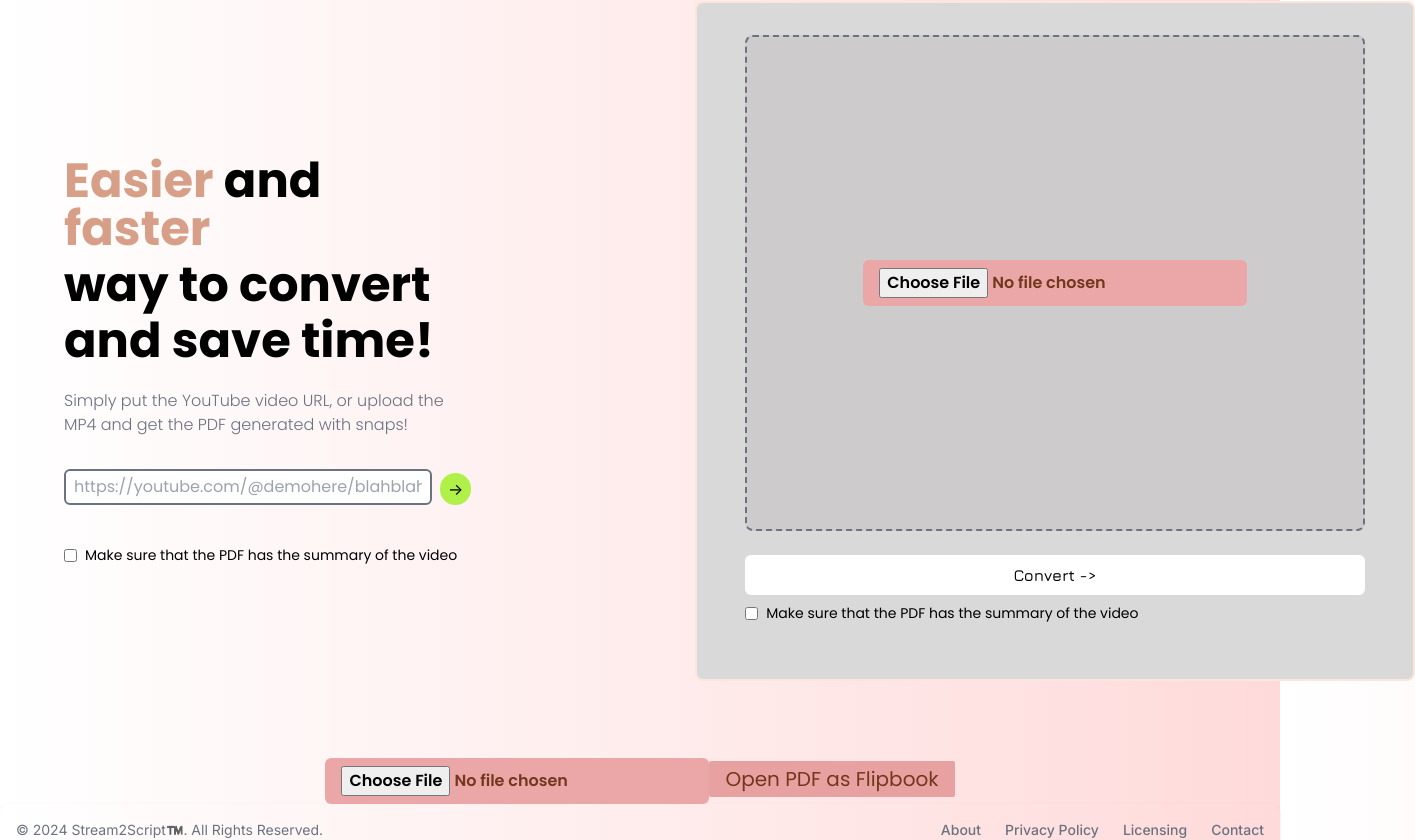
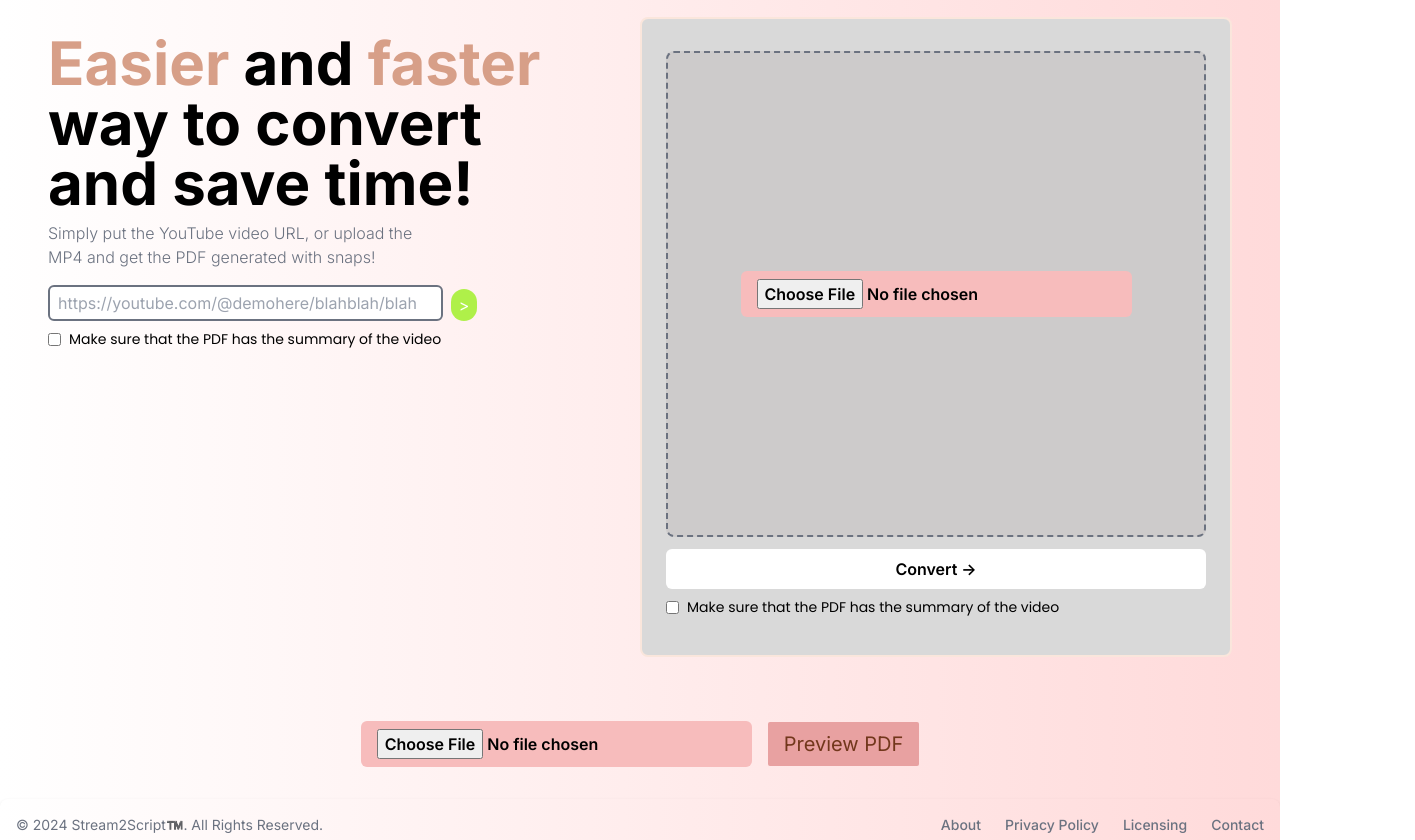
Before and after one commit to 0Armaan025/stream2script, a Next.js app: page /convert in a window 1280 px wide. Shown: the part 98-938 px from the top of the page, 1415 px wide, since content can reach past the window. Built offline with nearby package versions, Linux system fonts and the light colour scheme.

Commit message:
everything works, time to delpoy this now

```diff
--- a/src/app/convert/page.tsx
+++ b/src/app/convert/page.tsx
@@ -1,23 +1,16 @@
 "use client";
-import React, { useState, useEffect } from "react";
+import React, { useState } from "react";
 import Navbar from "@/components/navbar/Navbar";
 import Footer from "@/components/footer/Footer";
 import axios from "axios";
 import "./convertpage.css";
-import FlipbookViewer from "./Flipbook";
 
 const ConvertPage: React.FC = () => {
   const [videoLink, setVideoLink] = useState<string>("");
   const [file, setFile] = useState<File | null>(null);
   const [shouldSummarize, setShouldSummarize] = useState<boolean>(false);
   const [loading, setLoading] = useState<boolean>(false);
-  const [pdfImages, setPdfImages] = useState<string[]>([]);
-  const [showFlipbook, setShowFlipbook] = useState<boolean>(false);
-
-  const handleFlipbookOpen = () => {
-    // Toggle the state to show the flipbook
-    setShowFlipbook(!showFlipbook);
-  };
+  const [pdfPreviewUrl, setPdfPreviewUrl] = useState<string>("");
 
   const handleInputChange = (e: React.ChangeEvent<HTMLInputElement>) => {
     setVideoLink(e.target.value);
@@ -33,45 +26,41 @@ const ConvertPage: React.FC = () => {
     }
   };
 
+  const handleShowFileChange = (e: React.ChangeEvent<HTMLInputElement>) => {
+    if (e.target.files && e.target.files.length > 0) {
+      const selectedFile = e.target.files[0];
+      setPdfPreviewUrl(URL.createObjectURL(selectedFile));
+    }
+  };
+
   const handleConvertClick = async () => {
     setLoading(true);
     setVideoLink("");
     try {
+      let endpoint = "get-pdf";
       if (file) {
         const formData = new FormData();
         formData.append("video", file);
         formData.append("shouldSummarize", shouldSummarize.toString());
-
-        const response = await axios.post(
-          "https://5000-0armaan025-stream2scrip-b9k60oacmtb.ws-us114.gitpod.io/upload-video",
+        endpoint = "upload-video";
+        await axios.post(
+          `https://5000-0armaan025-stream2scrip-b9k60oacmtb.ws-us114.gitpod.io/${endpoint}`,
           formData,
-          {
-            responseType: "blob",
-          }
+          { responseType: "blob" }
         );
-        const url = window.URL.createObjectURL(new Blob([response.data]));
-        const link = document.createElement("a");
-        link.href = url;
-        link.setAttribute("download", "output.pdf");
-        document.body.appendChild(link);
-        link.click();
       } else if (videoLink) {
-        const endpoint = shouldSummarize ? "summarize" : "get-pdf";
-        const response = await axios.get(
+        endpoint = shouldSummarize ? "summarize" : "get-pdf";
+        await axios.get(
           `https://5000-0armaan025-stream2scrip-b9k60oacmtb.ws-us114.gitpod.io/${endpoint}`,
           {
             params: { video_link: videoLink },
             responseType: "blob",
           }
         );
-        const url = window.URL.createObjectURL(new Blob([response.data]));
-        const link = document.createElement("a");
-        link.href = url;
-        link.setAttribute("download", "output.pdf");
-        document.body.appendChild(link);
-        link.click();
       } else {
-        alert("Please provide a YouTube video link or upload a file.");
+        throw new Error(
+          "Please provide a YouTube video link or upload a file."
+        );
       }
     } catch (error) {
       console.error("Error during conversion:", error);
@@ -83,136 +72,118 @@ const ConvertPage: React.FC = () => {
     }
   };
 
+  const PdfPreview = () => {
+    if (pdfPreviewUrl) {
+      return (
+        <object
+          className="mt-4"
+          data={pdfPreviewUrl}
+          type="application/pdf"
+          width="80%"
+          height="400px"
+        >
+          <p>PDF Preview could not be displayed.</p>
+        </object>
+      );
+    }
+    return null;
+  };
+
   return (
     <>
       <Navbar />
       <div className="convertPage">
-        <div className="flex flex-row justify-start items-center">
-          <div className="flex flex-col justify-center items-start ml-16 mt-8">
-            <h3
-              className="font-bold text-5xl mt-2"
-              style={{ fontFamily: "Poppins" }}
-            >
-              <span style={{ color: "#d79f88", fontFamily: "Poppins" }}>
-                Easier
-              </span>{" "}
-              and{" "}
-              <span style={{ color: "#d79f88", fontFamily: "Poppins" }}>
-                faster
-              </span>
-            </h3>
-            <h3
-              className="font-bold text-5xl mt-2"
-              style={{ fontFamily: "Poppins" }}
-            >
-              way to convert
-            </h3>
-            <h3
-              className="font-bold text-5xl mt-2"
-              style={{ fontFamily: "Poppins" }}
-            >
+        <div className="flex flex-col md:flex-row justify-between items-start mx-4 md:mx-12 my-8">
+          <div className="flex flex-col w-full md:w-1/2 mb-4 md:mb-0 mt-4">
+            <h3 className="font-bold text-6xl mb-2">
+              <span style={{ color: "#d79f88" }}>Easier</span> and{" "}
+              <span style={{ color: "#d79f88" }}>faster</span>
+              <br /> way to convert
+              <br />
               and save time!
             </h3>
-            <br />
-            <h4
-              className="w-96 mb-4 font-light text-gray-500"
-              style={{ fontFamily: "Poppins" }}
-            >
+            <h4 className="font-light text-gray-500 mb-4 w-96">
               Simply put the YouTube video URL, or upload the MP4 and get the
               PDF generated with snaps!
             </h4>
-            <div className="flex flex-row">
+            <div className="flex flex-col md:flex-row items-start w-full">
               <input
                 type="text"
-                className="mb-8 mt-4 px-2 py-1 rounded-md w-[23rem] border-2 border-gray-500"
-                style={{ fontFamily: "Poppins" }}
+                className="mb-4 md:mb-0 px-2 py-1 rounded-md border-2 border-gray-500 w-full md:w-2/3"
                 placeholder="https://youtube.com/@demohere/blahblah/blah"
                 value={videoLink}
                 onChange={handleInputChange}
               />
-              <input
-                type="button"
-                value="->"
-                className="mt-5 px-2 ml-2 rounded-full cursor-pointer transition-all hover:bg-[#86c029] bg-[#aff049] h-8"
+              <button
+                className="mt-1 md:ml-2 px-2 py-1 rounded-full bg-[#aff049] text-white hover:bg-[#86c029] transition-all"
                 onClick={handleConvertClick}
-              />
+              >
+                &gt;
+              </button>
             </div>
-            <div className="flex mt-2 flex-row justify-start items-center">
+            <div className="flex mt-2 items-center">
               <input
                 type="checkbox"
                 className="mr-2"
                 checked={shouldSummarize}
                 onChange={handleCheckboxChange}
               />
-              <h4 style={{ fontFamily: "Poppins" }} className="text-sm">
+              <p className="text-sm" style={{ fontFamily: "Poppins" }}>
                 Make sure that the PDF has the summary of the video
-              </h4>
+              </p>
             </div>
           </div>
-          <div className="flex flex-col justify-center items-center ml-56">
-            <div className="uploadFileBoxContainer h-[85vh] w-[90vh] border-2 px-12 py-8 border-[#fae6dc] bg-[#d9d9d9] rounded-lg mt-4 mb-4">
-              <div className="flex flex-col justify-center items-center bg-[#cdcbcb] w-full h-[62vh] border-dashed border-2 border-gray-500 rounded-lg">
+          <div className="flex flex-col w-full md:w-1/2 items-center">
+            <div className="uploadFileBoxContainer w-full h-[50vh] md:h-[80vh] border-2 px-6 py-8 border-[#fae6dc] bg-[#d9d9d9] rounded-lg">
+              <div className="w-full h-[85%] flex justify-center items-center bg-[#cdcbcb] border-dashed border-2 border-gray-500 rounded-lg">
                 <input
                   type="file"
-                  className="bg-[#eba7a7] p-2 px-4 rounded-md font-semibold cursor-pointer hover:bg-[#f7bcbc] transition-all"
-                  style={{ color: "#72371c", fontFamily: "Poppins" }}
+                  className="p-2 px-4 rounded-md font-semibold cursor-pointer bg-[#f7bcbc] transition-all"
                   onChange={handleFileChange}
                 />
               </div>
-              <input
-                type="button"
-                value="Convert ->"
-                style={{ fontFamily: "Jura, sans-serif" }}
-                className="w-full bg-white py-2 px-4 mt-6 rounded-md font-semibold cursor-pointer hover:bg-[#fff8f8] transition-all"
+              <button
+                className="w-full  bg-white py-2 px-4 mt-3 rounded-md font-semibold cursor-pointer hover:bg-[#fff8f8] transition-all"
                 onClick={handleConvertClick}
-              />
-              <div className="flex mt-2 flex-row justify-start items-center">
+              >
+                Convert -&gt;
+              </button>
+              <div className="flex mt-2 items-center">
                 <input
                   type="checkbox"
                   className="mr-2"
                   checked={shouldSummarize}
                   onChange={handleCheckboxChange}
                 />
-                <h4 style={{ fontFamily: "Poppins" }} className="text-sm">
+                <p className="text-sm" style={{ fontFamily: "Poppins" }}>
                   Make sure that the PDF has the summary of the video
-                </h4>
+                </p>
               </div>
             </div>
           </div>
         </div>
+        <div className="w-full flex justify-center items-center">
+          {loading && (
+            <p className="font-semibold text-lg text-[#d79f88] mt-4">
+              Please wait... Loading
+            </p>
+          )}
+        </div>
+        <div className="w-full flex justify-center mb-8  items-center mt-8">
+          <input
+            type="file"
+            accept=".pdf"
+            className="p-2 px-4 rounded-md font-semibold cursor-pointer bg-[#f7bcbc] transition-all"
+            onChange={handleShowFileChange}
+          />
+          <button className="bg-[#e8a1a1] px-4 rounded-sm text-xl py-2 ml-4 text-[#72371c] cursor-pointer hover:bg-[#d68b8b]">
+            Preview PDF
+          </button>
+        </div>
+        <div className="flex flex-col justify-center items-center">
+          {PdfPreview()}
+        </div>
       </div>
-      {loading && (
-        <div className="flex justify-center items-center mt-4">
-          <p style={{ fontFamily: "Poppins", color: "#d79f88" }}>
-            Please wait... loading
-          </p>
-        </div>
-      )}
-      <br />
-      <br />
-      <center>
-        <input
-          type="file"
-          accept=".pdf"
-          className="bg-[#eba7a7] p-2 px-4 rounded-md font-semibold cursor-pointer hover:bg-[#f7bcbc] transition-all"
-          style={{ color: "#72371c", fontFamily: "Poppins" }}
-          onChange={handleFileChange}
-        />
-        <input
-          type="button"
-          value="Open PDF as Flipbook"
-          className="bg-[#e8a1a1] px-4 rounded-sm text-xl py-1 text-[#72371c] cursor-pointer hover:bg-[#d68b8b] mt-4"
-          style={{ fontFamily: "Poppins" }}
-          onClick={handleFlipbookOpen}
-        />
-        {showFlipbook && file && (
-          <div className="flipbookContainer">
-            <FlipbookViewer pdfFile={file} />
-          </div>
-        )}
-        <br />
-      </center>
-
       <Footer />
     </>
   );
```
Also changed, not shown: src/app/about-us/page.tsx (added, +49 -0 lines), src/components/navbar/Navbar.tsx (+12 -4 lines), src/landing/LandingPage.tsx (+11 -1 lines), src/landing/landingpage.css (+39 -0 lines), public/real-ss.png (added), src/app/about-us/aboutuspage.css (added).
